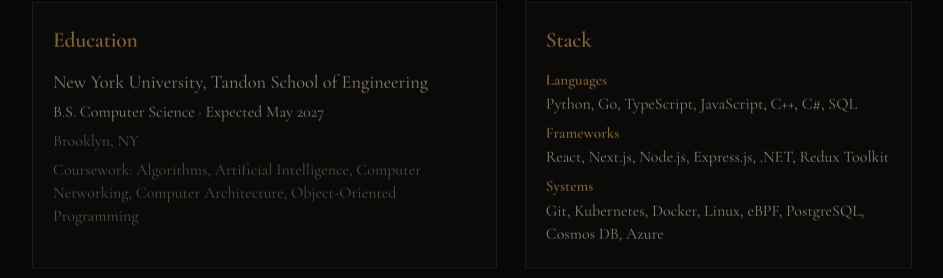
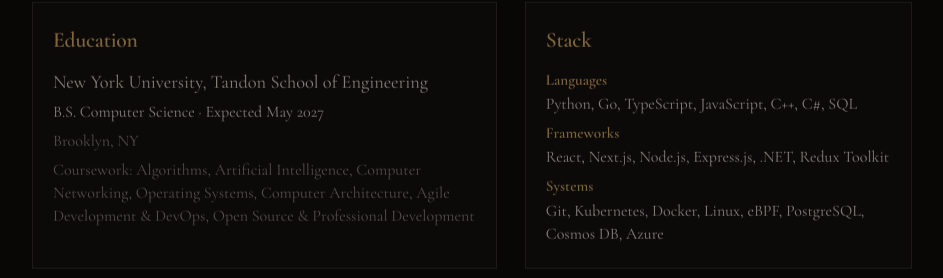
Before and after one commit to samthropic/personal-portfolio, a Next.js app: page / in a window 1280 px wide. Shown: the part 3334-3612 px from the top of the page, without its empty margins (168-1111 px from the left). Built offline with nearby package versions, Linux system fonts and the light colour scheme.

Commit message:
fix: update coursework

```diff
--- a/src/data/site.ts
+++ b/src/data/site.ts
@@ -160,8 +160,10 @@
     "Algorithms",
     "Artificial Intelligence",
     "Computer Networking",
+    "Operating Systems",
     "Computer Architecture",
-    "Object-Oriented Programming",
+    "Agile Development & DevOps",
+    "Open Source & Professional Development",
   ],
 };
 
```
